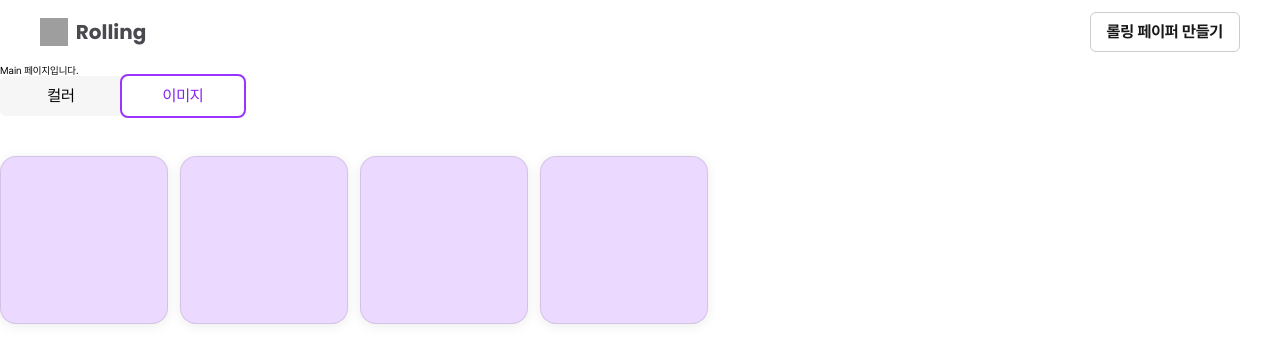
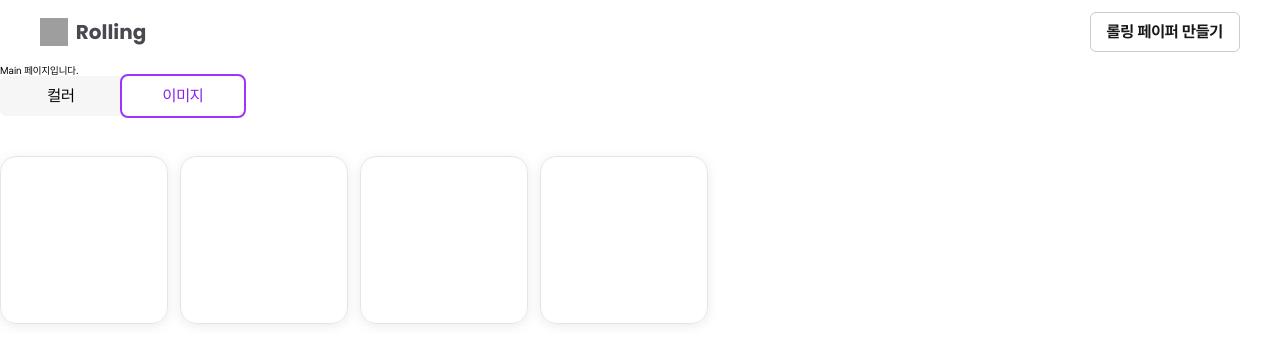
Before and after one commit to codeit-team8/rolling, a React (Vite) app: page / in a window 1280 px wide. Both pictures are taken after a click on the button "이미지". Shown: the top 362 px of the page. Built offline with nearby package versions, Linux system fonts and the light colour scheme; grey boxes are pictures that could not be loaded.

Commit message:
feat : 클릭한 폴더별로 각각 렌더링이 되도록 하기

```diff
--- a/src/components/Option/Option.jsx
+++ b/src/components/Option/Option.jsx
@@ -10,14 +10,29 @@ const OPTIONS = {
     'var(--blue-200, #B1E4FF)',
     'var(--green-200, #D0F5C3)',
   ],
-  backgroundImageURL: [],
+  backgroundImageURL: [
+    'https://s3-alpha-sig.figma.com/img/20c6/e481/31612bf263d24dd830adf62fd00509ed?Expires=1700438400&Signature=G7Td9B1ZIFtyu2xq1m-8cOHHytmjdvWCeqNBKHUb8ZDmZzhegq6n2eaquMjSouHxM8jV7b29ln5ouj-hXE~NvRtByTPxkdpAtmJlJtBm2TS6XMSlNMT518hrnHo0TEMQPl39sRyOVCT9Acu4ZmfzGZxeWjyN5yE71nHR6tAZMSP~d7hAR-2p6z1u5C-q9q8jrHQwliFGcD1OvfOBeIQkyimAMuFznGZfNDFR3jWoZCNc7pkGcc5jpEghbksspI2KayuqDrPo1Uys9J3sartTqkd4tiX8GREj2~Q3ACMCmH2j9UlQ4jwlDmAz8ztUGPCjhaU0cLbwIiTtDJ9eqAtSwQ__&Key-Pair-Id=APKAQ4GOSFWCVNEHN3O4',
+    'https://s3-alpha-sig.figma.com/img/16cd/1b46/e5a1c8c110aa1788a682f388bef979a4?Expires=1700438400&Signature=B55VLD7ce7pJYy4rPzB2GPVdNZMYxG5p1OS6~iF9GAGufcVhGD9vlluyXKUYums23p3wcsBVisS1ySAWFkGcV~~7hwTUsrkdNXNIAEZq73GVyp3zmz30NLpO1rsVZQJgG~eL7-b93NZDCcHH7BESAGR6Qw4b1Tsle-l9vS0q4GCYxqmZcBaf2odUXMJ9YmLT~86zWzQyKFfcZ5e94I7AIpSx~PSfawdib5sucfYnH7HNCfNfxZA-7dNqt-Ft0FX0WY~GWHK9hykLFqo1mQ9nksDy7P63waFal4lZb5610zYJj1n8dMgRAnZNu8wz~XSGj2EVrHvsgpEOzmd8hjqj7A__&Key-Pair-Id=APKAQ4GOSFWCVNEHN3O4',
+    'https://images.unsplash.com/photo-1697497305217-59590809a833?q=80&w=2036&auto=format&fit=crop&ixlib=rb-4.0.3&ixid=M3wxMjA3fDB8MHxwaG90by1wYWdlfHx8fGVufDB8fHx8fA%3D%3D',
+    'https://images.unsplash.com/photo-1699362232821-b2eccfc516e5?q=80&w=2070&auto=format&fit=crop&ixlib=rb-4.0.3&ixid=M3wxMjA3fDB8MHxwaG90by1wYWdlfHx8fGVufDB8fHx8fA%3D%3D',
+  ],
 };
 
 function Option() {
   const [isCategorySelect, setIsCategorySelect] = useState(0);
+  const [isActive, setIsActive] = useState(OPTIONS.backgroundColor[0]);
+
+  const selectChip = {
+    color: <ColorChip />,
+    image: <ImageChip />,
+  };
 
   const handleClick = (index) => {
     setIsCategorySelect(index);
+  };
+
+  const handleColorChip = (index) => {
+    setIsActive(OPTIONS.backgroundColor[index]);
   };
 
   return (
@@ -30,16 +45,17 @@ function Option() {
         ))}
       </ButtonContainer>
       <CardContainer>
-        <ColorChip></ColorChip>
-        <ColorChip></ColorChip>
-        <ColorChip></ColorChip>
-        <ColorChip></ColorChip>
+        {isCategorySelect === 0 &&
+          OPTIONS.backgroundColor.map((color, index) => <ColorChip key={index} style={{ backgroundColor: color }} />)}
+        {isCategorySelect === 1 &&
+          OPTIONS.backgroundImageURL.map((imageURL, index) => <ImageChip key={index} backgroundImageURL={imageURL} />)}
       </CardContainer>
     </div>
   );
 }
 
 export default Option;
+
 const ButtonContainer = styled.div`
   width: 236px;
   height: 40px;
@@ -78,8 +94,26 @@ const ColorChip = styled.div`
   flex-shrink: 0;
   border-radius: 16px;
   border: 0.1rem solid rgba(0, 0, 0, 0.1);
-  background: var(--purple-200, #ecd9ff);
   box-shadow: 0 0.2rem 1.2rem 0 rgba(0, 0, 0, 0.08);
+
+  @media (min-width: 768px) {
+    width: 16.8rem;
+    height: 16.8rem;
+  }
+`;
+
+const ImageChip = styled.div`
+  display: flex;
+  align-items: center;
+  justify-content: center;
+  width: 15.4rem;
+  height: 15.4rem;
+  flex-shrink: 0;
+  border-radius: 16px;
+  border: 0.1rem solid rgba(0, 0, 0, 0.1);
+  box-shadow: 0 0.2rem 1.2rem 0 rgba(0, 0, 0, 0.08);
+  // background-image: url(${(props) => props.backgroundImageURL};
+  background-size: cover;
 
   @media (min-width: 768px) {
     width: 16.8rem;
```
